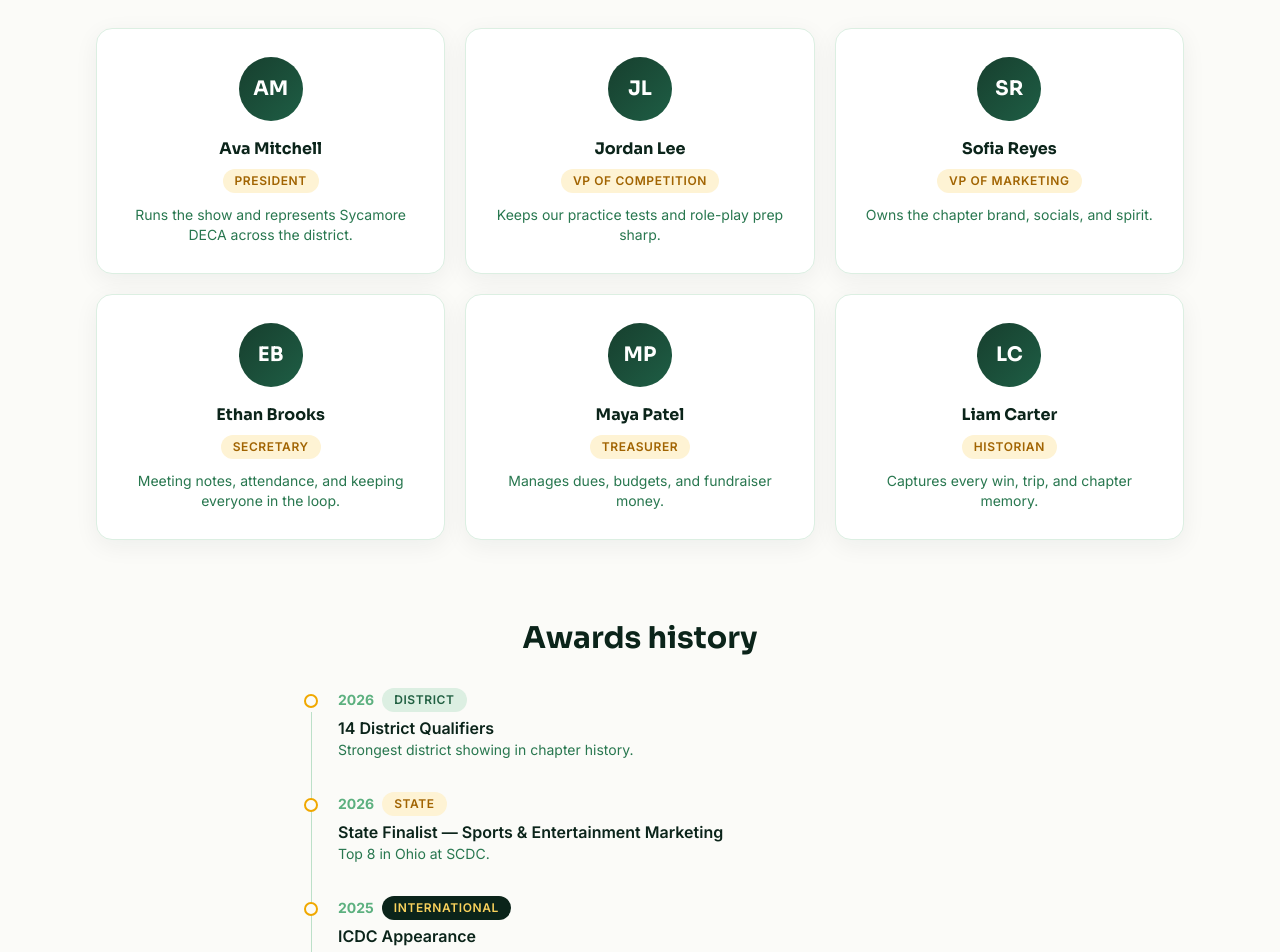
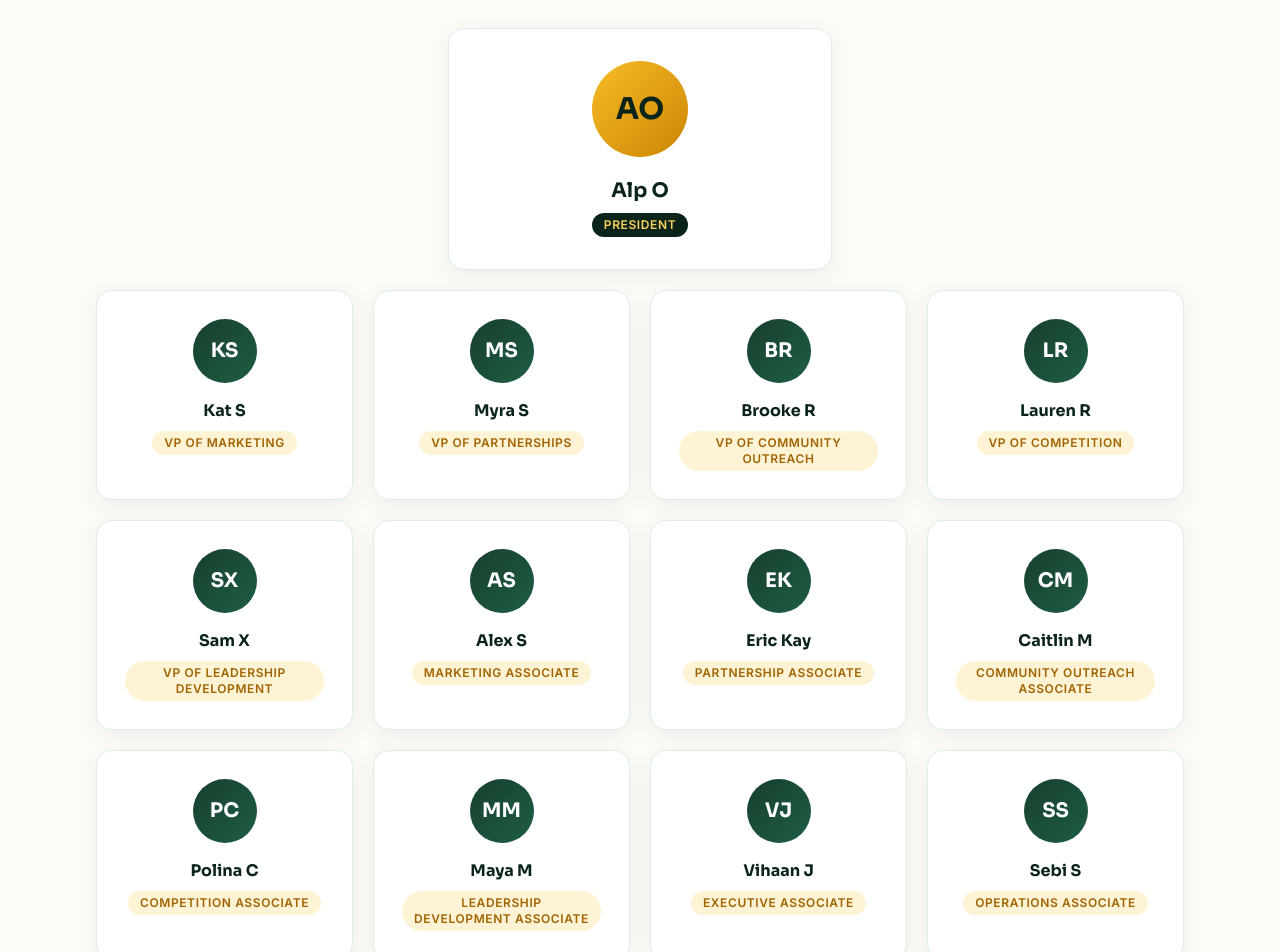
Before and after one commit to Zenerplayz/DecaWebsite, a Next.js app: page /about in a window 1280 px wide. Shown: the part 660-1612 px from the top of the page. Built offline with nearby package versions, Linux system fonts and the light colour scheme.

Commit message:
Fill in real chapter content: advisor, officers, socials, stats, join flow

```diff
--- a/src/app/about/page.tsx
+++ b/src/app/about/page.tsx
@@ -1,12 +1,5 @@
-import { awards, officers } from "@/data/content";
+import { officers } from "@/data/content";
 import { site } from "@/data/site";
-
-const levelStyles: Record<string, string> = {
-  District: "bg-pine-100 text-pine-700",
-  State: "bg-gold-100 text-gold-700",
-  International: "bg-pine-950 text-gold-300",
-  Chapter: "bg-leaf-100 text-leaf-700",
-};
 
 export const metadata = { title: "About" };
 
@@ -34,38 +27,26 @@ export default function About() {
         <h2 className="mt-20 text-center font-display text-3xl font-bold text-pine-950">
           Meet the officers
         </h2>
-        <div className="mt-8 grid gap-5 sm:grid-cols-2 lg:grid-cols-3">
-          {officers.map((o) => (
+        {officers.filter((o) => o.role === "President").map((o) => (
+          <article key={o.name} className="card mx-auto mt-8 max-w-sm p-8 text-center transition hover:-translate-y-1 hover:shadow-lift">
+            <div className="mx-auto flex h-24 w-24 items-center justify-center rounded-full bg-gradient-to-br from-gold-400 to-gold-600 font-display text-3xl font-bold text-pine-950">
+              {o.name.split(" ").map((n) => n[0]).join("")}
+            </div>
+            <h3 className="mt-5 font-display text-xl font-bold text-pine-950">{o.name}</h3>
+            <span className="badge mt-2 bg-pine-950 text-gold-300">{o.role}</span>
+            {o.blurb && <p className="mt-3 text-sm text-pine-600">{o.blurb}</p>}
+          </article>
+        ))}
+        <div className="mt-5 grid gap-5 sm:grid-cols-2 lg:grid-cols-4">
+          {officers.filter((o) => o.role !== "President").map((o) => (
             <article key={o.name} className="card p-7 text-center transition hover:-translate-y-1 hover:shadow-lift">
               <div className="mx-auto flex h-16 w-16 items-center justify-center rounded-full bg-gradient-to-br from-pine-900 to-leaf-700 font-display text-xl font-bold text-white">
                 {o.name.split(" ").map((n) => n[0]).join("")}
               </div>
               <h3 className="mt-4 font-display font-bold text-pine-950">{o.name}</h3>
               <span className="badge mt-2 bg-gold-100 text-gold-700">{o.role}</span>
-              <p className="mt-3 text-sm text-pine-600">{o.blurb}</p>
+              {o.blurb && <p className="mt-3 text-sm text-pine-600">{o.blurb}</p>}
             </article>
-          ))}
-        </div>
-
-        <h2 className="mt-20 text-center font-display text-3xl font-bold text-pine-950">
-          Awards history
-        </h2>
-        <div className="mx-auto mt-8 max-w-2xl">
-          {awards.map((a, i) => (
-            <div key={i} className="relative flex gap-5 pb-8 last:pb-0">
-              {i < awards.length - 1 && (
-                <span className="absolute left-[7px] top-6 h-full w-px bg-pine-200" aria-hidden="true" />
-              )}
-              <span className="mt-1.5 h-3.5 w-3.5 shrink-0 rounded-full border-2 border-gold-500 bg-cream" />
-              <div>
-                <div className="flex flex-wrap items-center gap-2">
-                  <span className="text-sm font-bold text-pine-400">{a.year}</span>
-                  <span className={`badge ${levelStyles[a.level]}`}>{a.level}</span>
-                </div>
-                <h3 className="mt-1 font-semibold text-pine-950">{a.title}</h3>
-                <p className="text-sm text-pine-600">{a.detail}</p>
-              </div>
-            </div>
           ))}
         </div>
       </div>
--- a/src/app/join/page.tsx
+++ b/src/app/join/page.tsx
@@ -1,14 +1,14 @@
 import Link from "next/link";
-import { CheckCircle, CreditCard, FileText, Users } from "lucide-react";
+import { CheckCircle, CreditCard, MapPin, Users } from "lucide-react";
 import { faqs } from "@/data/content";
 import { site } from "@/data/site";
 
 export const metadata = { title: "Join" };
 
 const steps = [
-  { icon: FileText, title: "Fill out the form", desc: "Two minutes, no experience needed." },
+  { icon: MapPin, title: "Visit Mr. Steedly", desc: "Stop by his room in the marketing wing — he’ll get you signed up." },
   { icon: CreditCard, title: `Pay dues (${site.duesAmount})`, desc: "Covers local, state & national membership." },
-  { icon: Users, title: "Show up Thursday", desc: `${site.meetingInfo}. That’s it — you’re in.` },
+  { icon: Users, title: "Come to meetings", desc: "Dates and locations are posted on the calendar. That’s it — you’re in." },
 ];
 
 export default function Join() {
@@ -41,9 +41,9 @@ export default function Join() {
         </div>
 
         <div className="mt-10 text-center">
-          <a href={site.joinUrl} className="btn-gold">
-            Open Membership Form
-          </a>
+          <Link href="/calendar" className="btn-gold">
+            See Meeting Dates
+          </Link>
         </div>
 
         <div className="mx-auto mt-16 max-w-2xl">
--- a/src/app/page.tsx
+++ b/src/app/page.tsx
@@ -1,19 +1,8 @@
 import Link from "next/link";
-import { ArrowRight, Calendar, Clock, MapPin, Sparkles, Trophy, Users } from "lucide-react";
-import { eventTypeStyles, events } from "@/data/content";
+import { ArrowRight, Calendar, Sparkles, Trophy, Users } from "lucide-react";
 import { site } from "@/data/site";
 
-function formatDate(iso: string) {
-  return new Date(iso + "T12:00:00").toLocaleDateString("en-US", {
-    weekday: "short",
-    month: "short",
-    day: "numeric",
-  });
-}
-
 export default function Home() {
-  const upcoming = events.slice(0, 3);
-
   return (
     <>
       <section className="relative overflow-hidden pt-16">
@@ -49,7 +38,7 @@ export default function Home() {
       </section>
 
       <section className="border-y border-pine-100 bg-white/60">
-        <div className="container-page grid grid-cols-2 gap-6 py-12 lg:grid-cols-4">
+        <div className="container-page grid grid-cols-1 gap-6 py-12 sm:grid-cols-3">
           {site.stats.map((s) => (
             <div key={s.label} className="text-center">
               <p className="font-display text-3xl font-bold text-pine-950 sm:text-4xl">{s.value}</p>
@@ -86,33 +75,19 @@ export default function Home() {
       </section>
 
       <section className="bg-white py-20 sm:py-28">
-        <div className="container-page">
-          <div className="flex flex-wrap items-end justify-between gap-4">
-            <div>
-              <span className="eyebrow">Mark Your Calendar</span>
-              <h2 className="font-display text-3xl font-bold tracking-tight text-pine-950">Upcoming events</h2>
-            </div>
-            <Link href="/calendar" className="btn-outline px-5 py-2 text-sm">
-              Full calendar
+        <div className="container-page text-center">
+          <span className="eyebrow">Mark Your Calendar</span>
+          <h2 className="mt-2 font-display text-3xl font-bold tracking-tight text-pine-950 sm:text-4xl">
+            Never miss a meeting
+          </h2>
+          <p className="mx-auto mt-4 max-w-md text-pine-600">
+            Meeting dates, deadlines, and competition days all live on the calendar.
+          </p>
+          <div className="mt-8">
+            <Link href="/calendar" className="btn-gold">
+              Check the Calendar
               <ArrowRight className="h-4 w-4" />
             </Link>
-          </div>
-          <div className="mt-10 grid gap-4 md:grid-cols-3">
-            {upcoming.map((e) => (
-              <article key={e.id} className="card p-6 transition duration-300 hover:-translate-y-1 hover:shadow-lift">
-                <div className="flex items-center justify-between">
-                  <span className={`badge ${eventTypeStyles[e.type]}`}>{e.type}</span>
-                  <span className="text-xs font-semibold uppercase tracking-wide text-pine-400">
-                    {formatDate(e.date)}
-                  </span>
-                </div>
-                <h3 className="mt-4 font-display text-lg font-bold text-pine-950">{e.title}</h3>
-                <p className="mt-1.5 line-clamp-2 text-sm text-pine-600">{e.description}</p>
-                <p className="mt-4 flex items-center gap-1.5 text-xs font-medium text-pine-500">
-                  <Clock className="h-3.5 w-3.5 shrink-0" /> {e.time} · <MapPin className="h-3.5 w-3.5 shrink-0" /> {e.location}
-                </p>
-              </article>
-            ))}
           </div>
         </div>
       </section>
@@ -130,7 +105,7 @@ export default function Home() {
               Explore Competition Prep
             </Link>
             <Link href="/socials" className="btn-outline-light w-full sm:w-auto">
-              Follow @sycamoredeca
+              Follow @sycamore.deca
             </Link>
           </div>
         </div>
--- a/src/components/footer.tsx
+++ b/src/components/footer.tsx
@@ -76,7 +76,7 @@ export default function Footer() {
         <div>
           <h3 className="font-display text-sm font-bold uppercase tracking-wider text-gold-400">Contact</h3>
           <ul className="mt-4 space-y-3 text-sm">
-            <li className="flex items-center gap-2.5"><Clock className="h-4 w-4 shrink-0 text-gold-400" />{site.meetingInfo}</li>
+            <li className="flex items-center gap-2.5"><Clock className="h-4 w-4 shrink-0 text-gold-400" /><Link href="/calendar" className="transition hover:text-white">Meetings — see the Calendar</Link></li>
             <li className="flex items-center gap-2.5">
               <Mail className="h-4 w-4 shrink-0 text-gold-400" />
               <a href={`mailto:${site.advisorEmail}`} className="transition hover:text-white">{site.advisorEmail}</a>
--- a/src/data/content.ts
+++ b/src/data/content.ts
@@ -1,5 +1,4 @@
 import type {
-  AwardEntry,
   ChapterEvent,
   ClusterInfo,
   FaqItem,
@@ -8,21 +7,19 @@ import type {
 } from "@/data/types";
 
 export const officers: Officer[] = [
-  { name: "Ava Mitchell", role: "President", blurb: "Runs the show and represents Sycamore DECA across the district." },
-  { name: "Jordan Lee", role: "VP of Competition", blurb: "Keeps our practice tests and role-play prep sharp." },
-  { name: "Sofia Reyes", role: "VP of Marketing", blurb: "Owns the chapter brand, socials, and spirit." },
-  { name: "Ethan Brooks", role: "Secretary", blurb: "Meeting notes, attendance, and keeping everyone in the loop." },
-  { name: "Maya Patel", role: "Treasurer", blurb: "Manages dues, budgets, and fundraiser money." },
-  { name: "Liam Carter", role: "Historian", blurb: "Captures every win, trip, and chapter memory." },
-];
-
-export const awards: AwardEntry[] = [
-  { year: "2026", title: "14 District Qualifiers", detail: "Strongest district showing in chapter history.", level: "District" },
-  { year: "2026", title: "State Finalist — Sports & Entertainment Marketing", detail: "Top 8 in Ohio at SCDC.", level: "State" },
-  { year: "2025", title: "ICDC Appearance", detail: "Represented Sycamore at Internationals in Orlando.", level: "International" },
-  { year: "2025", title: "Chapter of the Month", detail: "Recognized by the state association.", level: "Chapter" },
-  { year: "2024", title: "6 State Qualifiers", detail: "Six members advanced past districts.", level: "State" },
-  { year: "2023", title: "First ICDC Qualifier", detail: "The run starts here.", level: "International" },
+  { name: "Alp O", role: "President" },
+  { name: "Kat S", role: "VP of Marketing" },
+  { name: "Myra S", role: "VP of Partnerships" },
+  { name: "Brooke R", role: "VP of Community Outreach" },
+  { name: "Lauren R", role: "VP of Competition" },
+  { name: "Sam X", role: "VP of Leadership Development" },
+  { name: "Alex S", role: "Marketing Associate" },
+  { name: "Eric Kay", role: "Partnership Associate" },
+  { name: "Caitlin M", role: "Community Outreach Associate" },
+  { name: "Polina C", role: "Competition Associate" },
+  { name: "Maya M", role: "Leadership Development Associate" },
+  { name: "Vihaan J", role: "Executive Associate" },
+  { name: "Sebi S", role: "Operations Associate" },
 ];
 
 export const events: ChapterEvent[] = [
@@ -192,7 +189,7 @@ export const faqs: FaqItem[] = [
   },
   {
     question: "When and where do we meet?",
-    answer: "Thursdays at 2:30 PM in Room 214. Can’t make it? Meeting recaps go out by email.",
+    answer: "Meeting dates, times, and locations are posted on our Calendar page.",
   },
   {
     question: "Do I have to compete?",
@@ -206,15 +203,13 @@ export const faqs: FaqItem[] = [
   },
   {
     question: "How do I sign up?",
-    answer: "Fill out the membership form linked on our Join page before the dues deadline.",
+    answer: "Visit Mr. Steedly’s room in the marketing wing to sign up, then pay dues before the deadline.",
   },
 ];
 
 export const highlights: HighlightPost[] = [
   { id: "h1", platform: "Instagram", date: "2026-08-14", tag: "Chapter Life", title: "Officer retreat ’26", blurb: "Planning a bigger year than ever at the officer retreat." },
   { id: "h2", platform: "Instagram", date: "2026-07-28", tag: "ICDC", title: "Orlando throwback", blurb: "Throwback to representing Sycamore on the international stage." },
-  { id: "h3", platform: "TikTok", date: "2026-07-10", tag: "Prep", title: "Role-play in 60 seconds", blurb: "How to structure a winning role-play answer, fast." },
-  { id: "h4", platform: "X", date: "2026-06-22", tag: "Fundraiser", title: "Car wash results", blurb: "Raised $800 toward conference travel. Thank you, Sycamore!" },
-  { id: "h5", platform: "Instagram", date: "2026-06-05", tag: "Alumni", title: "Alumni mentor night", blurb: "Former members came back to judge practice rounds." },
-  { id: "h6", platform: "Instagram", date: "2026-05-30", tag: "Awards", title: "Banquet highlights", blurb: "Celebrating a record-breaking competition season." },
+  { id: "h3", platform: "Instagram", date: "2026-06-05", tag: "Alumni", title: "Alumni mentor night", blurb: "Former members came back to judge practice rounds." },
+  { id: "h4", platform: "Instagram", date: "2026-05-30", tag: "Awards", title: "Banquet highlights", blurb: "Celebrating a record-breaking competition season." },
 ];
--- a/src/data/site.ts
+++ b/src/data/site.ts
@@ -7,19 +7,16 @@ export const site = {
   tagline: "Where leaders are made.",
   mission:
     "We prepare emerging leaders and entrepreneurs in marketing, finance, hospitality, and management — through competition, connection, and community.",
-  meetingInfo: "Thursdays · 2:30 PM · Room 214",
   googleCalendarEmbedUrl:
     "https://calendar.google.com/calendar/embed?src=ae898793d0b05de6b58f1f66d3a310fe3971304fcf43eb5c8b534488fade9400%40group.calendar.google.com&ctz=America%2FNew_York",
   beholdWidgetUrl: "", // TODO: Paste your Behold.so widget URL here (behold.so → create widget → copy the URL in data-url="...")
-  advisorName: "[Advisor Name]",
-  advisorEmail: "sycamoredeca@example.org",
-  joinUrl: "#",
+  advisorName: "Mr. Steedly",
+  advisorEmail: "steedlym@sycamoreschools.org",
   duesAmount: "$25",
   stats: [
     { value: "150+", label: "Active Members" },
-    { value: "14", label: "State Qualifiers ’25" },
-    { value: "12", label: "Years Strong" },
-    { value: "3", label: "ICDC Appearances" },
+    { value: "125", label: "State Qualifiers ’25" },
+    { value: "40+", label: "ICDC Qualifiers" },
   ],
   values: [
     {
@@ -41,18 +38,8 @@ export const site = {
   socials: [
     {
       platform: "Instagram",
-      url: "https://instagram.com/sycamoredeca",
-      handle: "@sycamoredeca",
-    },
-    {
-      platform: "TikTok",
-      url: "https://tiktok.com/@sycamoredeca",
-      handle: "@sycamoredeca",
-    },
-    {
-      platform: "X",
-      url: "https://x.com/sycamoredeca",
-      handle: "@sycamoredeca",
+      url: "https://instagram.com/sycamore.deca",
+      handle: "@sycamore.deca",
     },
   ] as SocialLink[],
   nav: [
```
Also changed, not shown: src/data/types.ts (+0 -9 lines).
